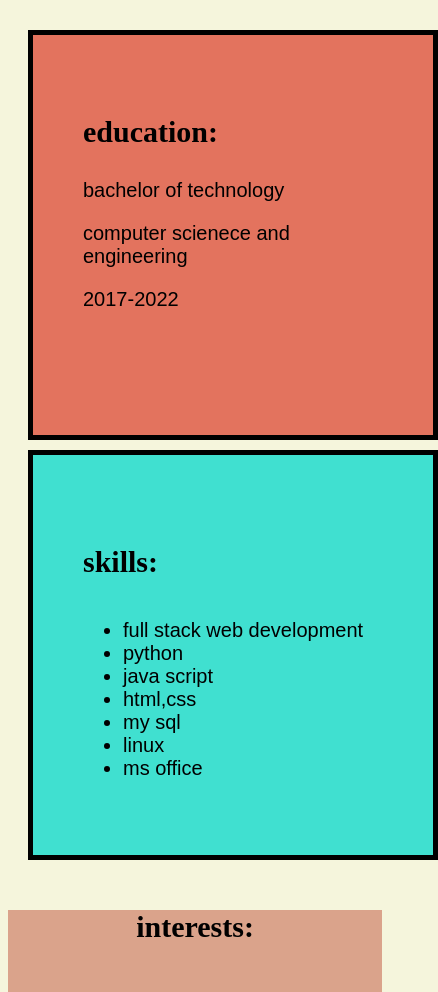
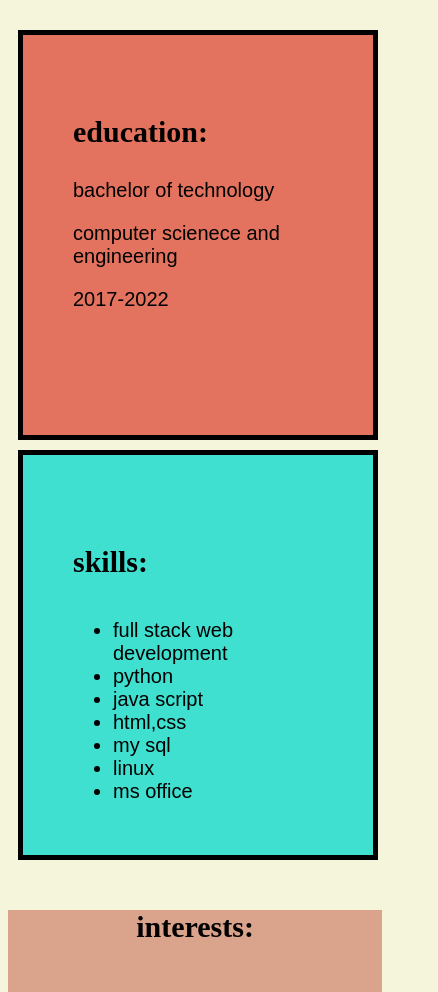
Before and after one commit to gpranaya7/mywebsite, a plain HTML site: page index.html in a window 390 px wide. Shown: the part 694-1686 px from the top of the page, 438 px wide, since content can reach past the window. Drawn offline with Linux system fonts and the light colour scheme.

Commit message:
Add files via upload

```diff
--- a/index.html
+++ b/index.html
@@ -10,6 +10,7 @@
     <div class="container">
         <div  >
 <h1 id="mainhead">my website</h1></div>
+
 
 <div class="hero">
     <img src="./assets/pranaya ib photo.jpg" alt="my picture" id="mypic"/>
@@ -46,12 +47,14 @@
     <p> cosy games</p>
     <img src="./assets/sdv.jpg" alt="stardew valley" id="sdvimg" />
 </div>
+<div >
 <div class="contactme">
+    <a href="https://twitter.com/starcampland" >twitter</a>
+      <a >instagram</a>
+    <a >linkedin</a>
     <P id="copy">2024 © honey </P>
-    <a href="https://twitter.com/starcampland" >twitter</a>
-    <a >instagram</a>
-    <a>linkedin</a>
 
+    </div>
 </div>
 
 
--- a/style.css
+++ b/style.css
@@ -101,17 +101,22 @@ font-family: sans-serif;
     font-family: sans-serif;
 }
 
-@media (min-width: 200px) and (max-width: 800px) {
+@media (min-width: 320px) and (max-width: 800px) {
     .edu{
 
-        margin-left: 20px;
+        margin-left: 10px;
+        height: 300px;
+        width: 250px;
+        padding:50px;
     }
     #mainhead{
         text-align: center;
-
     }
     .skills{
-        margin-left: 20px;
+        margin-left: 10px;
+        height: 300px;
+        width: 250px;
+        padding:50px;
     }
     .hero{
         text-align: center;
@@ -123,6 +128,8 @@ text-align: center;
     }
     .hobbies{
         text-align: center;
+        background-color: #DAA38B;
+        width: 100%;
     }
     .contactme{
         text-align: end;
```
